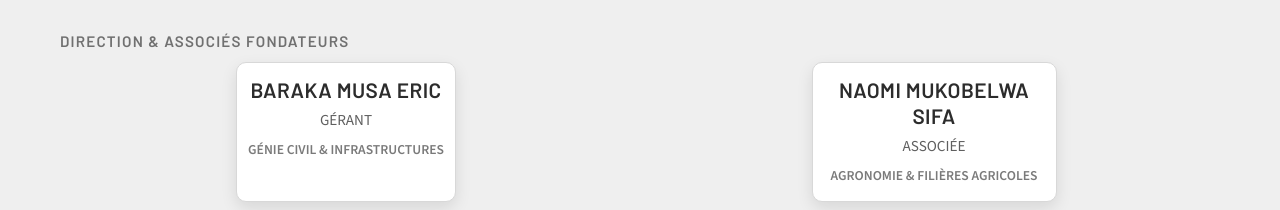
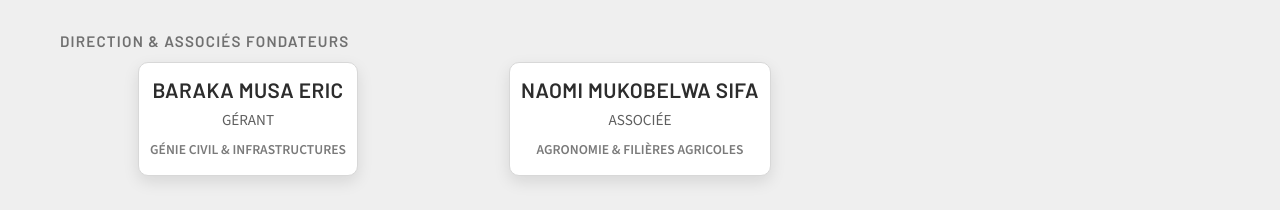
Before and after one commit to jacquesmasuruku2/GEACO-Sarl, a React (Vite) app: page /personnel in a window 1280 px wide. Shown: the part 742-952 px from the top of the page. Built offline with nearby package versions, Linux system fonts and the light colour scheme; no server answers; the database is empty.

Commit message:
Fixer la grille de Notre Equipe à 3 cartes par ligne.
La page /personnel affiche désormais 3 cartes par rangée sur desktop avec des cartes qui occupent toute la largeur disponible pour mieux remplir la page, tout en conservant une adaptation tablette/mobile.

Made-with: Cursor

```diff
--- a/src/styles/global.css
+++ b/src/styles/global.css
@@ -2541,7 +2541,7 @@ html.site-header-topbar-hidden .site-topbar {
 
 .personnel-team-grid {
   display: grid;
-  grid-template-columns: repeat(auto-fit, minmax(min(100%, 205px), 1fr));
+  grid-template-columns: repeat(3, minmax(0, 1fr));
   gap: 1rem;
 }
 
@@ -2560,8 +2560,14 @@ html.site-header-topbar-hidden .site-topbar {
   min-height: 100%;
   text-align: center;
   overflow: hidden;
-  max-width: 245px;
+  max-width: 100%;
   margin-inline: auto;
+}
+
+@media (max-width: 900px) {
+  .personnel-team-grid {
+    grid-template-columns: repeat(2, minmax(0, 1fr));
+  }
 }
 
 .personnel-card__media {
@@ -2661,7 +2667,7 @@ html.site-header-topbar-hidden .site-topbar {
 
 @media (max-width: 640px) {
   .personnel-team-grid {
-    grid-template-columns: repeat(auto-fit, minmax(min(100%, 175px), 1fr));
+    grid-template-columns: repeat(1, minmax(0, 1fr));
     gap: 0.75rem;
   }
 
```
